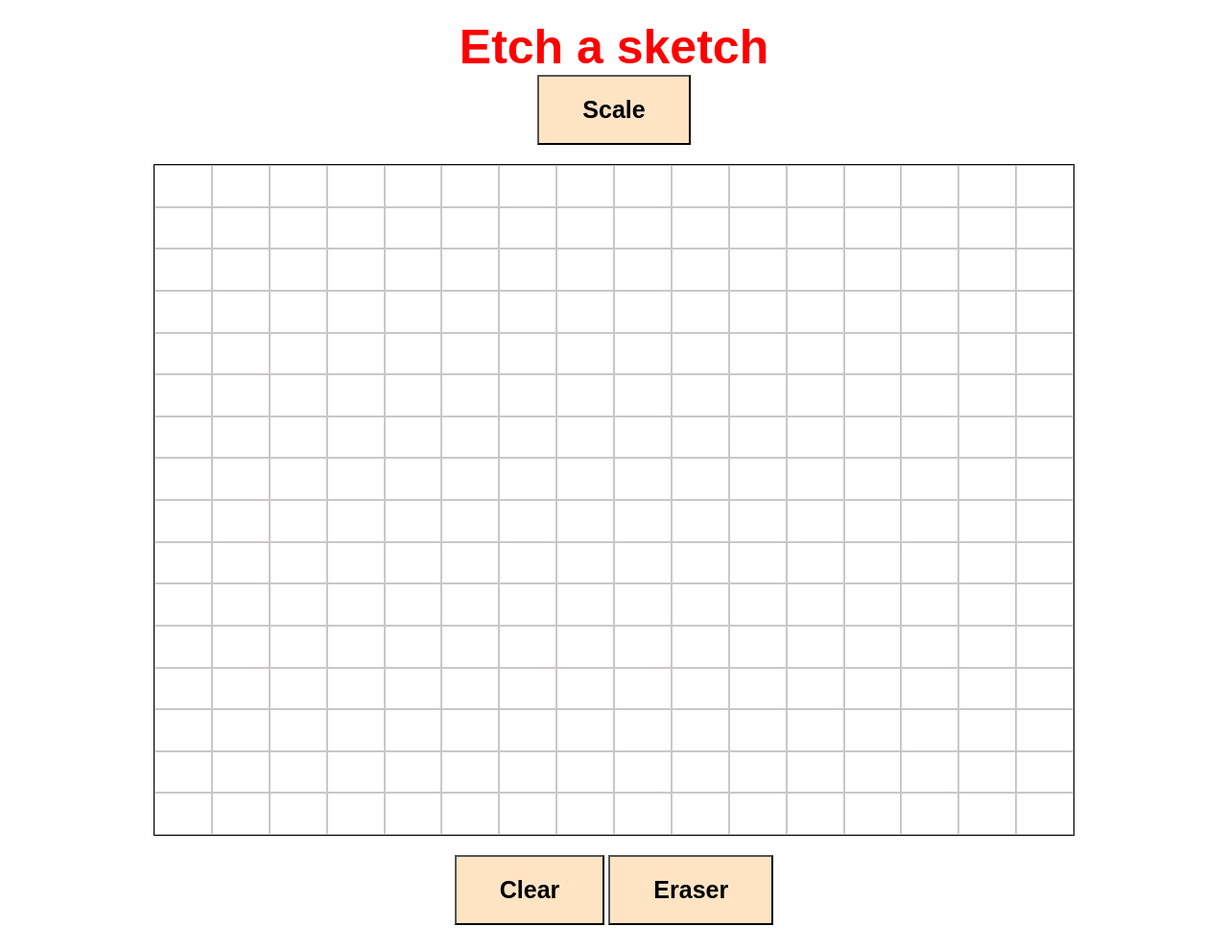
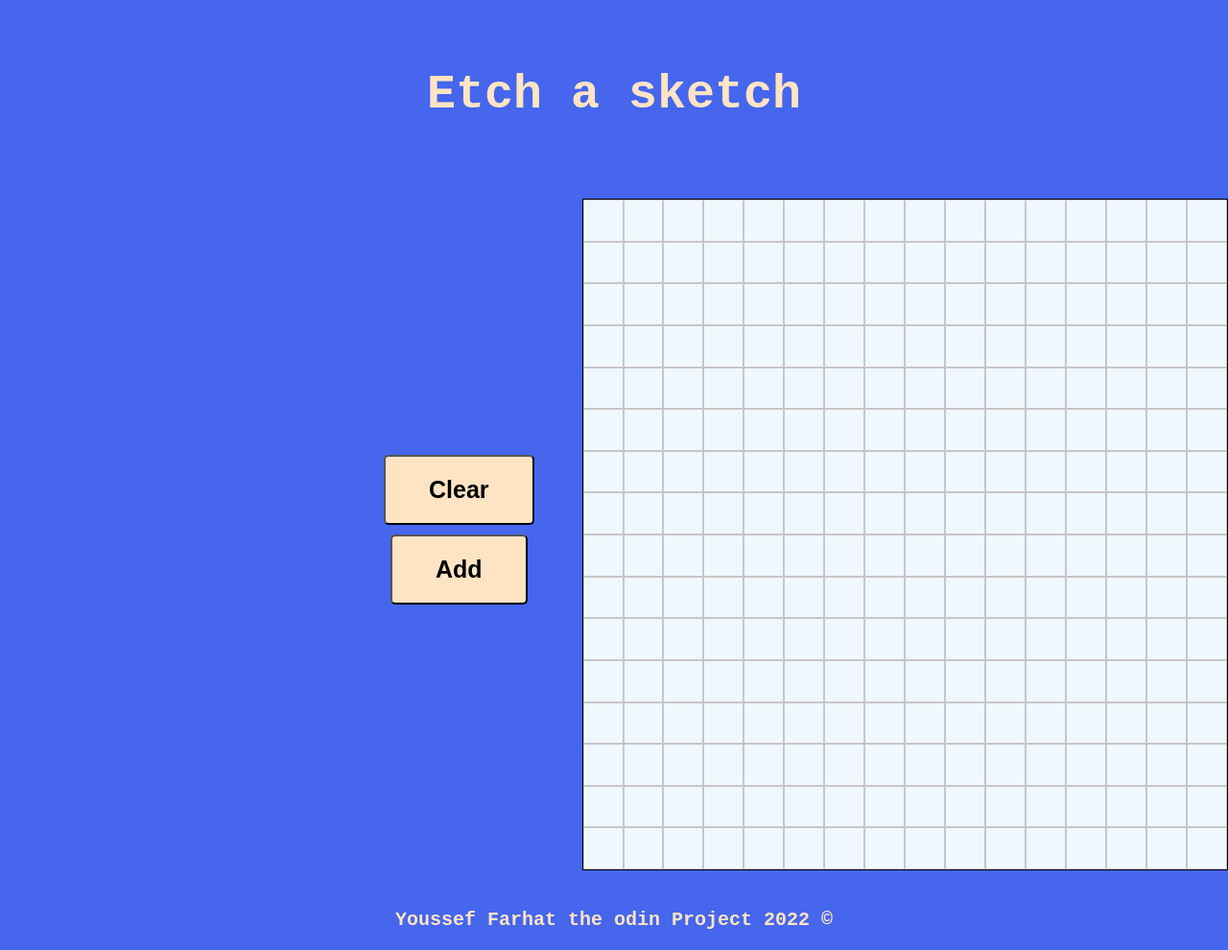
Before and after one commit to YoussefFarhat22/PROJECT-ETCH-A-SKETCH, a plain HTML site: page index.html in a window 1280 px wide. Shown: the whole page at 96% size. Drawn offline with Linux system fonts and the light colour scheme.

Commit message:
Last version of the project

```diff
--- a/index.html
+++ b/index.html
@@ -9,11 +9,20 @@
 </head>
 <body>
     <h1>Etch a sketch</h1>
-    <button id="numberOfgrid" class="btn">Scale</button>
+    <div class="content">
+    <div class="buttons">
+        <div class="action">
+        <!--<button id="eraser" class="btn">Eraser</button> -->
+        <button id="clear" class="btn">Clear</button>
+        <button id="numberOfgrid" class="btn">Add</button>
+        </div>
+   </div>
     <div id = "container">
     </div>
-    <button id="clear" class="btn">Clear</button>
-    <button id="eraser" class="btn">Eraser</button>
+    </div>
+    <footer>
+        <p>Youssef Farhat the odin Project 2022 &copy;</p>
+    </footer>
 
 
 <script src="index.js"></script>
--- a/index.js
+++ b/index.js
@@ -35,6 +35,9 @@ cells.forEach((cell) => {
     button.addEventListener('click',function clean(){
         cell.style.backgroundColor = 'white';
     });
+
+    cell.addEventListener('click',(e)=>
+    cell.style.backgroundColor = 'white')
 });
 
 
--- a/style.css
+++ b/style.css
@@ -11,7 +11,9 @@
     width:960px;
     height: 700px;
     border: 1px solid black;
-    margin:20px auto;
+    margin:40px auto;
+    background-color: aliceblue;
+    margin-left: 50px;
 
 
 }
@@ -31,14 +33,20 @@
 
 body {
 text-align: center;
-margin: 20px 0;
+margin:20px 0 ;
+
+background-color: rgb(69, 102, 237);
+
 }
 
 
 h1{
-    font-family: Arial, Helvetica, sans-serif;
+    font-family: 'Courier New', Courier, monospace;
     font-size: 50px;
-    color: red;
+    font-weight: 700;
+    color: bisque;
+    margin-top: 70px;
+    margin-bottom: 40px;
 }
 
 
@@ -50,6 +58,28 @@ h1{
     font-family: Arial, Helvetica, sans-serif;
     font-weight: bold;
     margin: 0 auto;
+    display: block;
+    margin-bottom: 10px;
+    border-radius: 5px;
 
 
 }
+
+.content{
+    display: flex;
+    justify-content: space-between;
+    align-items: center;
+}
+
+
+.action{
+    margin-left: 400px;
+}
+
+
+footer {
+    font-family: 'Courier New', Courier, monospace;
+    color:bisque;
+    font-size: 20px;
+    font-weight: bold;
+}
```
